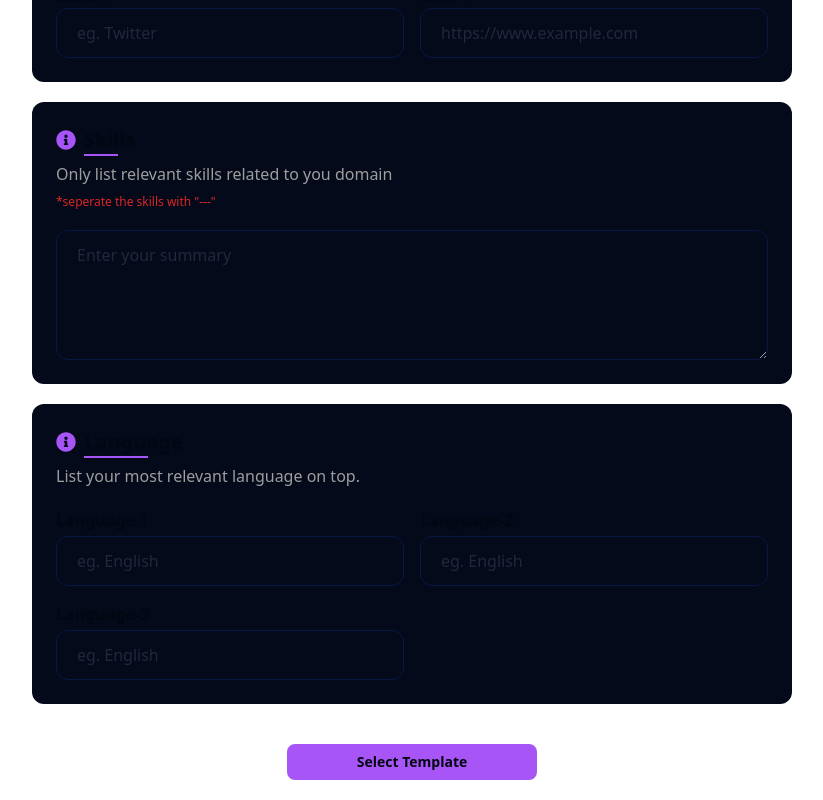
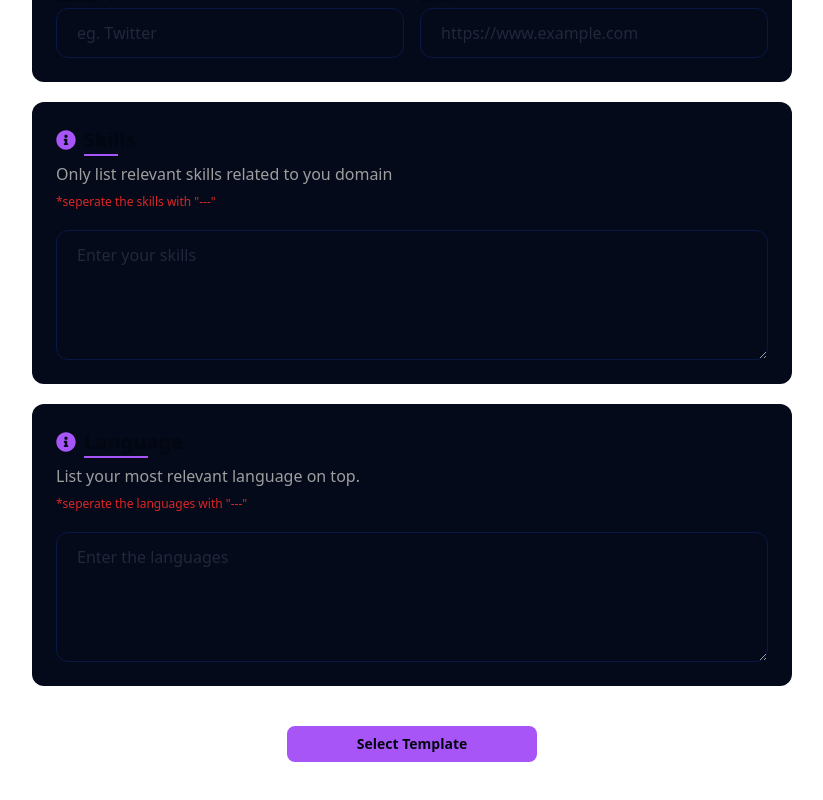
Before and after one commit to HarikrishnanYPR1707/EcliptiQ, a React (Vite) app: page /information in a window 1280 px wide. Shown: the part 2518-3318 px from the top of the page, without its empty margins (228-1051 px from the left). Built offline with nearby package versions, Linux system fonts and the light colour scheme; no server answers; a web font is replaced by a local one.

Commit message:
changed langauge format

```diff
--- a/src/pages/Information1.jsx
+++ b/src/pages/Information1.jsx
@@ -54,11 +54,12 @@ const Information1 = () => {
     //   skill6: "",
     // },
     skills: "",
-    language: {
-      lang1: "",
-      lang2: "",
-      lang3: "",
-    },
+    // language: {
+    //   lang1: "",
+    //   lang2: "",
+    //   lang3: "",
+    // },
+    language: "",
   });
   // printing userResumeData ---
   console.log(userResumeData);
@@ -826,7 +827,7 @@ const Information1 = () => {
           </div> */}
           <div className="mt-5 flex w-full flex-col items-start justify-center gap-1">
             <textarea
-              placeholder="Enter your summary"
+              placeholder="Enter your skills"
               className="h-[130px] w-full rounded-xl border border-[#0a1846] bg-[#040a1a] py-3 pl-5 text-white placeholder:text-[#22283b] focus:border-none focus:outline focus:outline-purple-500"
               onChange={(e) => {
                 setUserResumeData((prev) => ({
@@ -852,10 +853,13 @@ const Information1 = () => {
               <p className="mt-2 text-[#9e9e9e]">
                 List your most relevant language on top.
               </p>
+              <p className="mt-2 text-xs text-red-600">
+                *seperate the languages with "---"
+              </p>
             </div>
           </div>
           {/* input section */}
-          <div className="mt-5 grid grid-cols-1 gap-4 sm:grid-cols-2">
+          {/* <div className="mt-5 grid grid-cols-1 gap-4 sm:grid-cols-2">
             <div className="flex w-full flex-col items-start justify-center gap-1">
               <label className="font-bold" htmlFor="">
                 Language-1
@@ -913,6 +917,18 @@ const Information1 = () => {
                 }}
               />
             </div>
+          </div> */}
+          <div className="gap-1la mt-5 flex w-full flex-col items-start justify-center">
+            <textarea
+              placeholder="Enter the languages"
+              className="h-[130px] w-full rounded-xl border border-[#0a1846] bg-[#040a1a] py-3 pl-5 text-white placeholder:text-[#22283b] focus:border-none focus:outline focus:outline-purple-500"
+              onChange={(e) => {
+                setUserResumeData((prev) => ({
+                  ...prev,
+                  language: e.target.value,
+                }));
+              }}
+            />
           </div>
         </div>
       </div>
```
